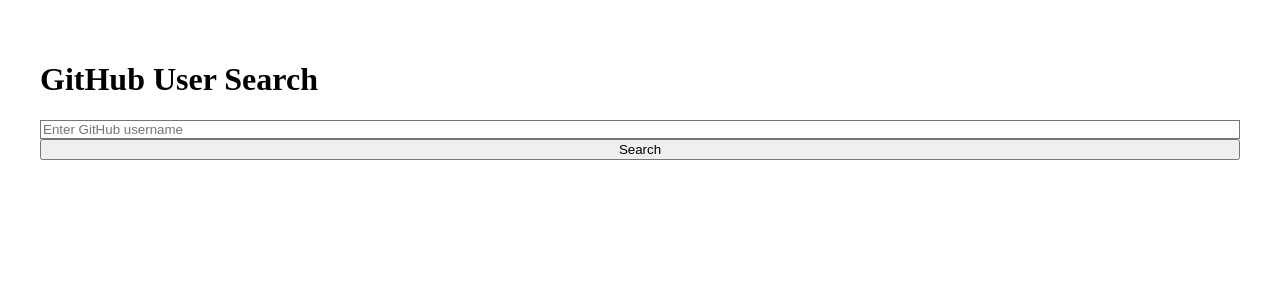
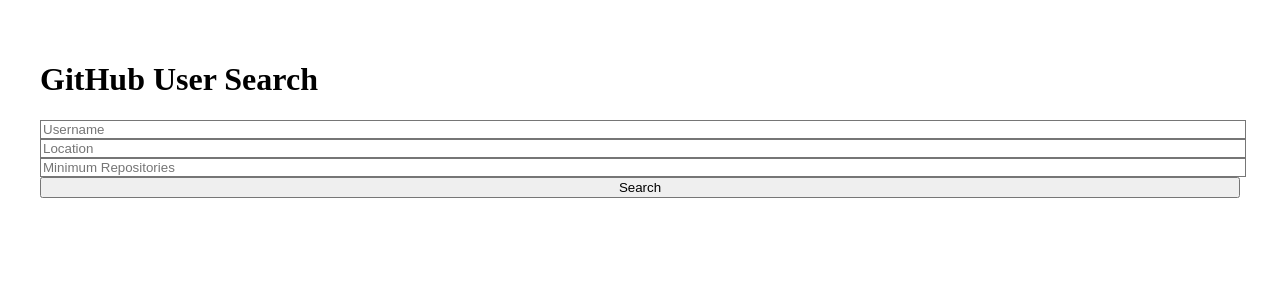
Before and after one commit to Ann2David/alx-fe-reactjs, a React (Vite) app in the folder github-user-search/: page / in a window 1280 px wide. Shown: the top 300 px of the page. Built offline with nearby package versions, Linux system fonts and the light colour scheme.

Commit message:
Changes made

```diff
--- a/github-user-search/src/components/Search.jsx
+++ b/github-user-search/src/components/Search.jsx
@@ -1,60 +1,81 @@
+import React, { useState } from 'react';
+import { fetchAdvancedUserSearch } from '../services/githubService';
 
-import React, { useState } from 'react';
-
-function Search() {
+const Search = () => {
   const [username, setUsername] = useState('');
-  const [userData, setUserData] = useState(null);
+  const [location, setLocation] = useState('');
+  const [minRepos, setMinRepos] = useState('');
+  const [users, setUsers] = useState([]);
+  const [loading, setLoading] = useState(false);
   const [error, setError] = useState('');
 
-  const fetchUserData = async () => {
+  const handleSearch = async (e) => {
+    e.preventDefault();
+    setLoading(true);
+    setError('');
     try {
-      const response = await fetch(`https://api.github.com/users/${username}`);
-      if (!response.ok) {
-        throw new Error('User not found');
-      }
-      const data = await response.json();
-      setUserData(data);
-      setError('');
+      const results = await fetchAdvancedUserSearch(username, location, minRepos);
+      setUsers(results);
     } catch (err) {
-      setError(err.message);
-      setUserData(null);
-    }
-  };
-
-  const handleSubmit = (e) => {
-    e.preventDefault();
-    if (username.trim()) {
-      fetchUserData();
+      setError("Looks like we cant find the user");
+    } finally {
+      setLoading(false);
     }
   };
 
   return (
-    <div className="p-4 max-w-md mx-auto">
-      <form onSubmit={handleSubmit} className="flex flex-col gap-2">
+    <div className="p-4 max-w-2xl mx-auto">
+      <form onSubmit={handleSearch} className="space-y-4">
         <input
           type="text"
+          placeholder="Username"
           value={username}
           onChange={(e) => setUsername(e.target.value)}
-          placeholder="Enter GitHub username"
-          className="p-2 border rounded"
+          className="w-full p-2 border border-gray-300 rounded"
         />
-        <button type="submit" className="bg-blue-500 text-white py-2 rounded">
+        <input
+          type="text"
+          placeholder="Location"
+          value={location}
+          onChange={(e) => setLocation(e.target.value)}
+          className="w-full p-2 border border-gray-300 rounded"
+        />
+        <input
+          type="number"
+          placeholder="Minimum Repositories"
+          value={minRepos}
+          onChange={(e) => setMinRepos(e.target.value)}
+          className="w-full p-2 border border-gray-300 rounded"
+        />
+        <button
+          type="submit"
+          className="w-full bg-blue-500 text-white p-2 rounded hover:bg-blue-600"
+        >
           Search
         </button>
       </form>
 
-      {error && <p className="text-red-500 mt-4">{error}</p>}
+      {loading && <p className="mt-4">Loading...</p>}
+      {error && <p className="mt-4 text-red-500">{error}</p>}
 
-      {userData && (
-        <div className="mt-6 bg-gray-100 p-4 rounded shadow">
-          <img src={userData.avatar_url} alt="avatar" className="w-24 h-24 rounded-full mx-auto" />
-          <h2 className="text-center text-xl mt-2">{userData.name || userData.login}</h2>
-          <p className="text-center text-gray-600">{userData.location}</p>
-          <p className="text-center text-gray-600">Public Repos: {userData.public_repos}</p>
-        </div>
-      )}
+      <div className="mt-6">
+        {users.map((user) => (
+          <div
+            key={user.id}
+            className="border p-4 mb-4 rounded shadow-sm flex items-center space-x-4"
+          >
+            <img src={user.avatar_url} alt={user.login} className="w-16 h-16 rounded-full" />
+            <div>
+              <p className="text-lg font-semibold">{user.login}</p>
+              <a href={user.html_url} target="_blank" rel="noopener noreferrer" className="text-blue-600">
+                View Profile
+              </a>
+            </div>
+          </div>
+        ))}
+      </div>
     </div>
   );
-}
+};
 
 export default Search;
```
